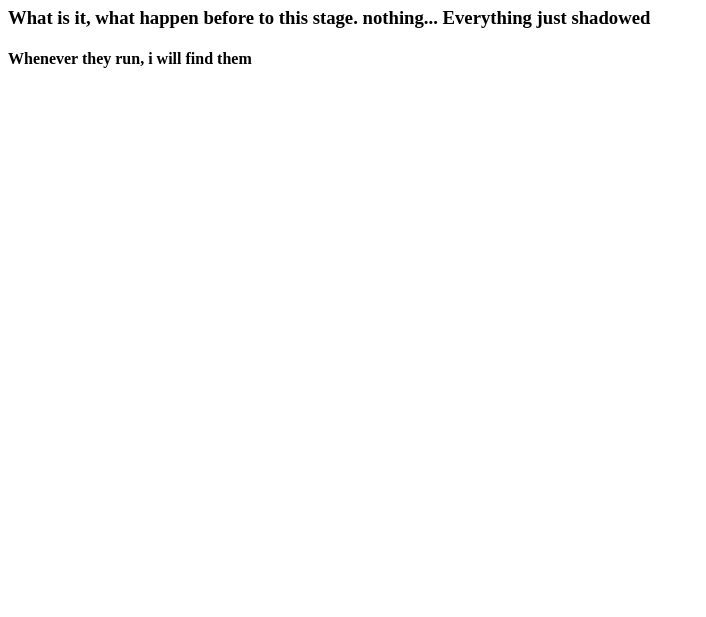
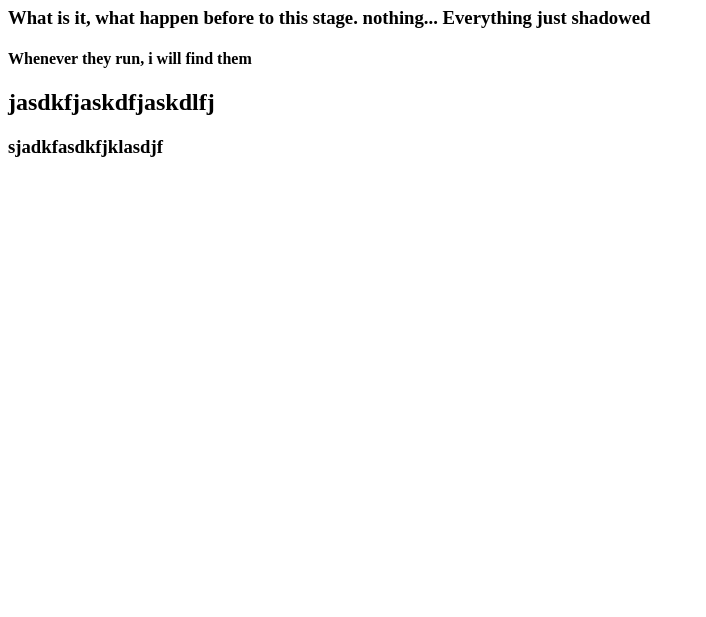
Before and after one commit to Rau-Lawliet/INF-231, a plain HTML site: page index.html in a window 1280 px wide. Shown: the part 183-800 px from the top of the page, without its empty margins (0-706 px from the left). Drawn offline with Linux system fonts and the light colour scheme.

Commit message:
I added 2 page

```diff
--- a/index.html
+++ b/index.html
@@ -35,5 +35,8 @@
     <h1>Idk what to do with that code</h1>
     <h3>What is it, what happen before to this stage. nothing... Everything just shadowed</h3>
     <h4>Whenever they run, i will find them</h4>
+    <!-- fjsdfhsudfuasdfa-->
+    <h2>jasdkfjaskdfjaskdlfj</h2>
+    <h3>sjadkfasdkfjklasdjf</h3>
 </body>
 </html>
```
